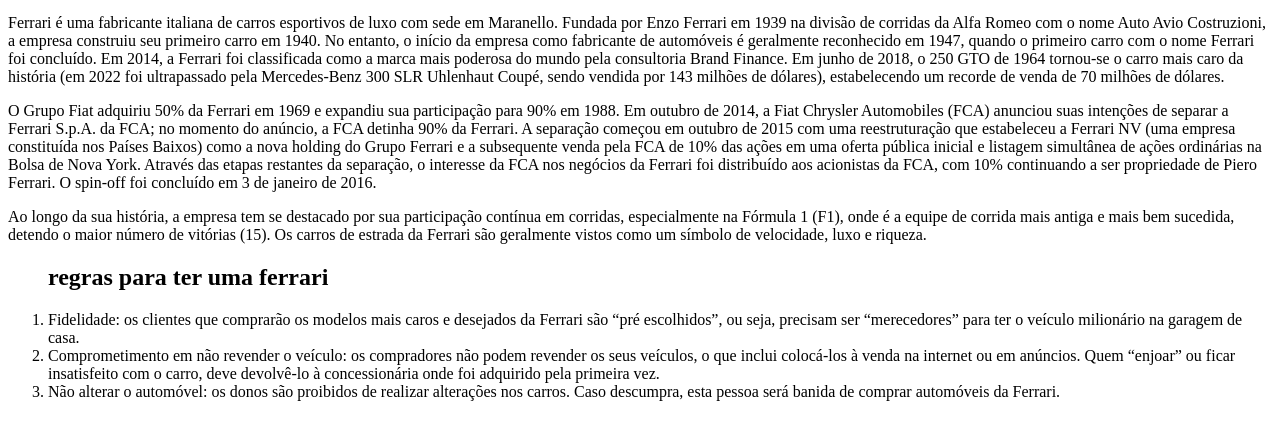
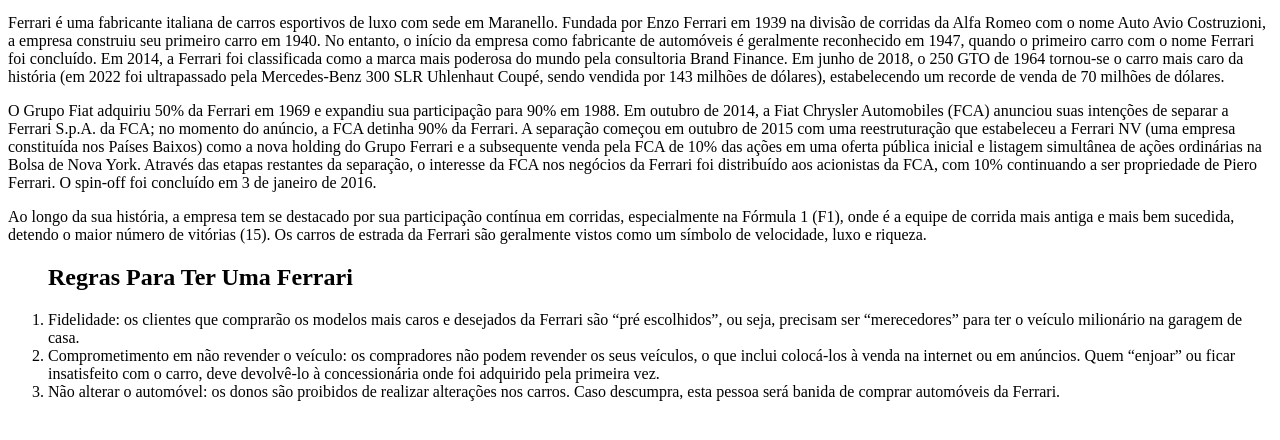
Before and after one commit to gui415/vs.code.guilherme, a plain HTML site: page index.html in a window 1280 px wide. Shown: the part 100-540 px from the top of the page. Drawn offline with Linux system fonts and the light colour scheme.

Commit message:
Atualizar o index.html

```diff
--- a/index.html
+++ b/index.html
@@ -15,7 +15,7 @@
     <p>Ao longo da sua história, a empresa tem se destacado por sua participação contínua em corridas, especialmente na Fórmula 1 (F1), onde é a equipe de corrida mais antiga e mais bem sucedida, detendo o maior número de vitórias (15).
  Os carros de estrada da Ferrari são geralmente vistos como um símbolo de velocidade, luxo e riqueza.</p>
 <ol>
-     <h2>regras para ter uma ferrari</h2>
+     <h2>Regras Para Ter Uma Ferrari</h2>
      <li>   Fidelidade: os clientes que comprarão os modelos mais caros e desejados da Ferrari são “pré escolhidos”, ou seja, precisam ser “merecedores” para ter o veículo milionário na garagem de casa.</li>
     <li>Comprometimento em não revender o veículo: os compradores não podem revender os seus veículos, o que inclui colocá-los à venda na internet ou em anúncios. Quem “enjoar” ou ficar insatisfeito com o carro, deve devolvê-lo à concessionária onde foi adquirido pela primeira vez.</li>
    <li>Não alterar o automóvel: os donos são proibidos de realizar alterações nos carros. Caso descumpra, esta pessoa será banida de comprar automóveis da Ferrari.</li>
```
